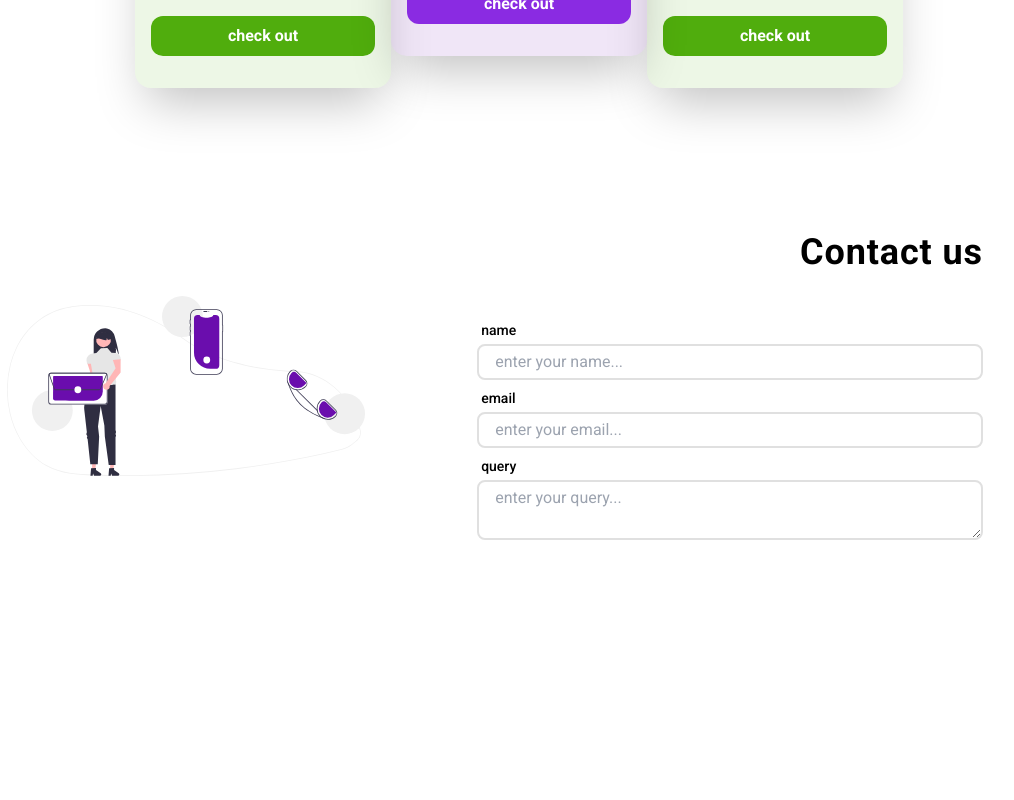
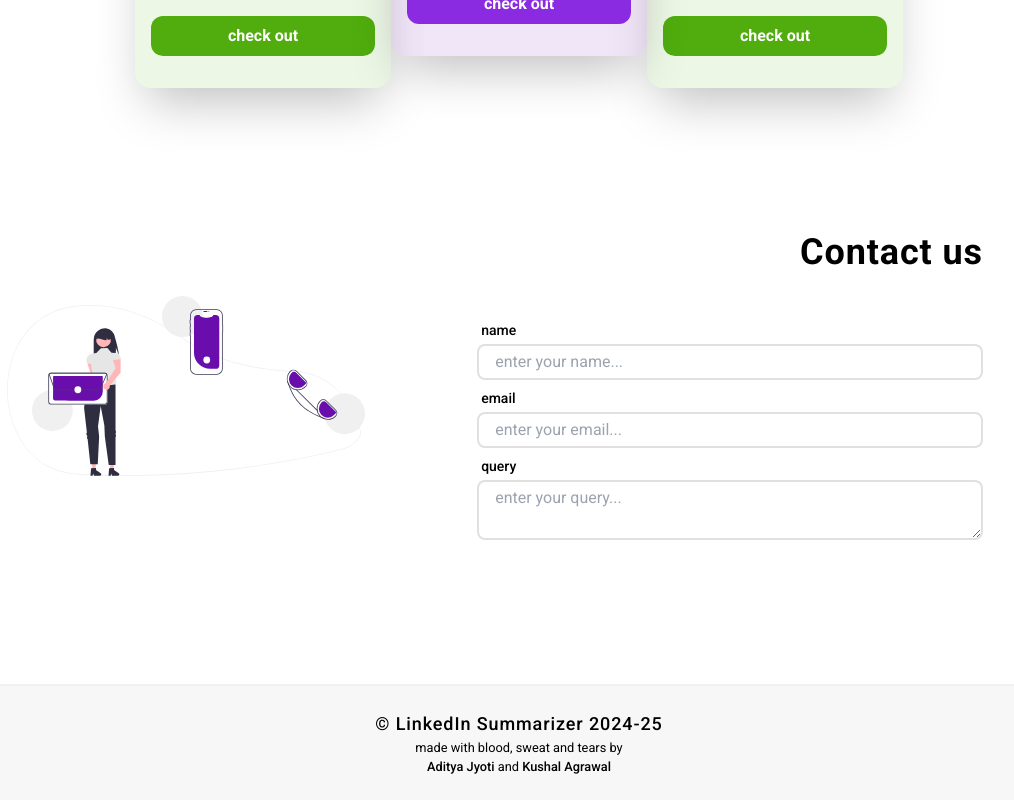
Before and after one commit to Aditya-Jyoti/linkedin-summarizer, a SvelteKit app: page / in a window 1280 px wide. Shown: the part 2233-3033 px from the top of the page, without its empty margins (121-1135 px from the left). Before the commit the page ends 2917 px from the top, so only its background shows below. Built offline with nearby package versions, Linux system fonts and the light colour scheme.

Commit message:
feat: Make footer

```diff
--- /dev/null
+++ b/src/lib/components/Footer.svelte
@@ -0,0 +1,12 @@
+<script lang="ts"></script>
+
+<footer class="flex border-t-2 border-border/25 w-full flex-col gap-6 bg-border/25 px-12 py-6 ">
+	<div class="flex flex-col items-center justify-center text-center">
+		<span class="text-lg font-medium tracking-wider"> &copy; LinkedIn Summarizer 2024-25 </span>
+		<span class="text-[0.8rem]">
+			made with blood, sweat and tears by <br />
+			<a href="https://adityajyoti.com" class="font-medium">Aditya Jyoti</a>
+			and <a href="https://www.linkedin.com/in/agrkushal/" class="font-medium">Kushal Agrawal</a>
+		</span>
+	</div>
+</footer>
--- a/src/routes/+layout.svelte
+++ b/src/routes/+layout.svelte
@@ -2,6 +2,7 @@
 	import '../app.css';
 
 	import Navbar from '$lib/components/Navbar.svelte';
+	import Footer from '$lib/components/Footer.svelte';
 
 	let { children } = $props();
 </script>
@@ -12,4 +13,6 @@
 	<section class="flex flex-grow flex-col">
 		{@render children()}
 	</section>
+
+	<Footer />
 </main>
```
